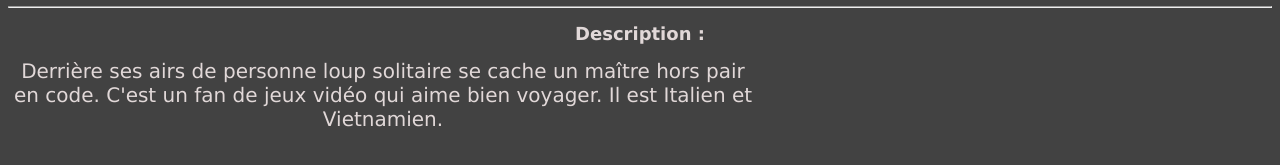
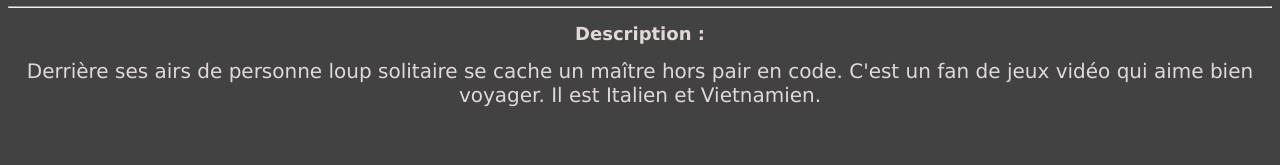
Before and after one commit to andyabbaswilfried-cell/Y-Noubliable, a plain HTML site: page élèves/neo.html in a window 1280 px wide. Shown: the part 223-388 px from the top of the page. Drawn offline with Linux system fonts and the light colour scheme.

Commit message:
fin du projeté

```diff
--- a/style.css
+++ b/style.css
@@ -70,8 +70,8 @@ div#names a{
     font-size: 20px;
     color: #e1d8d8;
     margin-top: 0px;
-    text-align: center;
-    max-width: 750px
+
+
 }
 .hidden {
     display: none;
```
Also changed, not shown: classe.html (+1 -1 lines).
